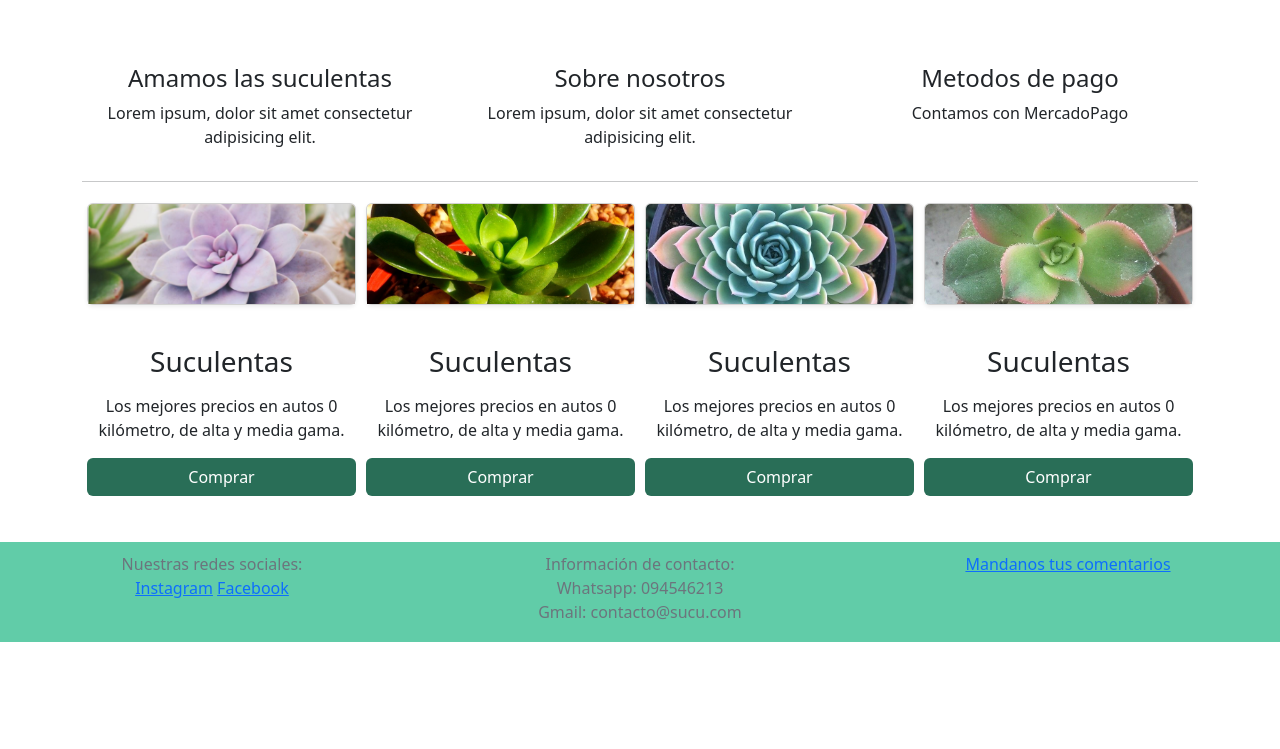
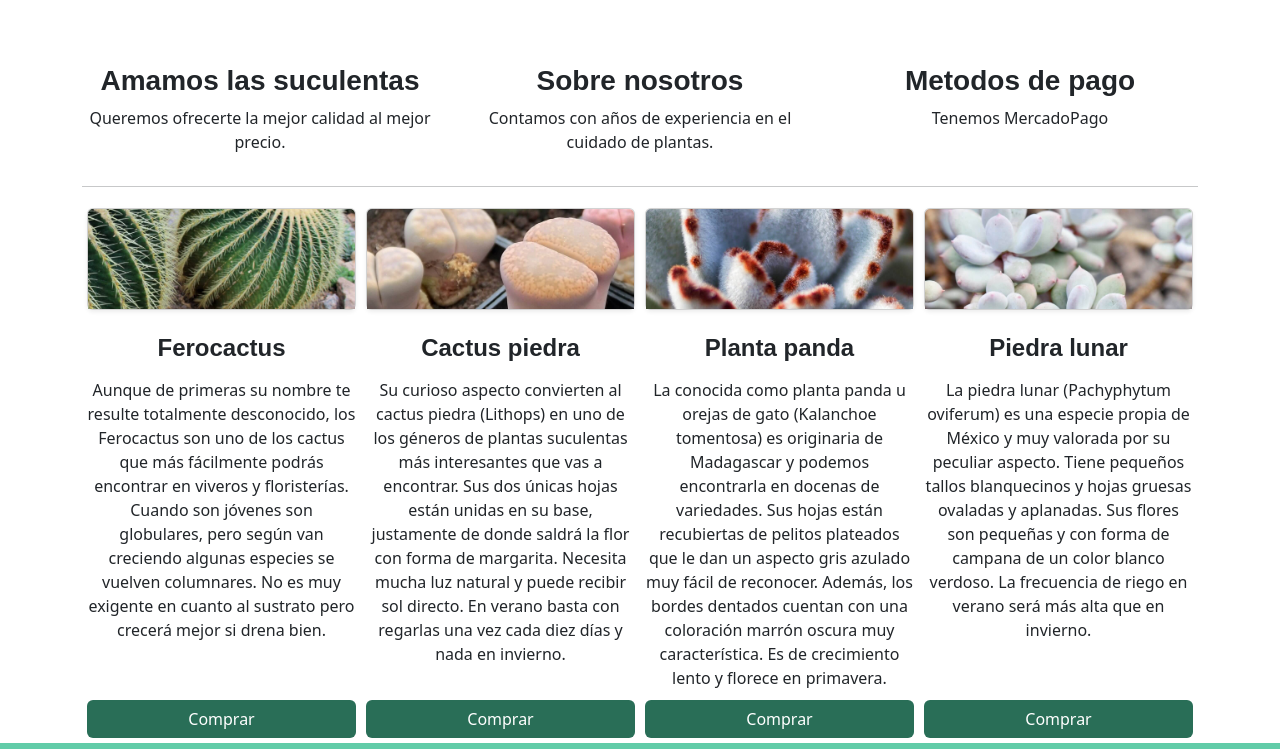
Before and after one commit to ezequielbuffa/hotels-guide, a website: page index.html in a window 1280 px wide. Shown: the part 158-907 px from the top of the page. Before the commit the page ends 800 px from the top, so only its background shows below. Drawn offline with nearby package versions, Linux system fonts and the light colour scheme.

Commit message:
Add styles and modify html

```diff
--- a/css/styles.css
+++ b/css/styles.css
@@ -1,9 +1,10 @@
 .jumbotron {
     background-color: rgb(10, 221, 175);
-    color: black;
     padding: 50px 50px 50px;
     background-image: url("/img/header2.jpg");
     background-size: cover;
+    font-family:Arial, Helvetica, sans-serif;
+
 }
 
 html {
@@ -14,6 +15,7 @@ html {
 body {
     margin: 0 0 100px;
     /* bottom = footer height */
+
 }
 
 header {
@@ -29,14 +31,11 @@ footer {
     height: 100px;
     width: 100%;
     overflow: hidden;
-    padding: 10px 10px 10px;
+    padding: 20px 10px 10px;
     text-align: center;
+    font-size: small;
 }
 
-.btn {
-    background-color: rgb(41, 110, 87);
-    color: white;
-}
 
 .card-sucu {
     flex: 1 150px;
@@ -45,7 +44,9 @@ footer {
 
 .btn-comprar {
     width: 100%;
-
+    background-color: rgb(41, 110, 87);
+    color: white;
+    margin-top: 10px;
 }
 
 img {
@@ -60,3 +61,15 @@ img {
     justify-content: center;
     text-align: center;
 }
+
+h4, h3 {
+    font-weight: 600;
+    font-family:Arial, Helvetica, sans-serif;
+    padding-top: 0.5;
+}
+
+h1 {
+    font-family:'Franklin Gothic Medium', 'Arial Narrow', Arial, sans-serif;
+    color: black;
+
+}
--- a/index.html
+++ b/index.html
@@ -18,20 +18,20 @@
         <div class="row">
             <div class="col-sm-4 ">
                 <p>
-                    <h4>Amamos las suculentas</h4>
-                    <p>Lorem ipsum, dolor sit amet consectetur adipisicing elit.</p>
+                <h3>Amamos las suculentas</h4>
+                    <p>Queremos ofrecerte la mejor calidad al mejor precio.</p>
                     </p>
             </div>
             <div class="col-sm-4 ">
                 <p>
-                    <h4>Sobre nosotros</h4>
-                    <p>Lorem ipsum, dolor sit amet consectetur adipisicing elit.</p>
+                <h3>Sobre nosotros</h4>
+                    <p>Contamos con años de experiencia en el cuidado de plantas.</p>
                     </p>
             </div>
             <div class="col-sm-4 ">
                 <p>
-                    <h4>Metodos de pago</h4>
-                    <p>Contamos con MercadoPago</p>
+                <h3>Metodos de pago</h4>
+                    <p>Tenemos MercadoPago</p>
                     </p>
             </div>
         </div>
@@ -39,50 +39,88 @@
         <!-- Product list container -->
         <div class="d-flex flex-wrap flex-row-reverse">
             <div class="card-sucu d-flex flex-column justify-content-between ">
+                <div>
                     <a href="#" class="card mb-4 shadow-sm custom-card">
-                    <img src="img/img1.jpg" alt="Suculenta" class="bd-placeholder-img card-img-top">
+                        <img src="img/piedra-lunar.jpg" alt="piedra-lunar" class="bd-placeholder-img card-img-top">
                     </a>
                     <div>
-                    <h3 class="m-3">Suculentas</h3>
+                        <h4 class="m-3">Piedra lunar</h3>
                     </div>
                     <div class="card-body">
-                    <p class="card-text">Los mejores precios en autos 0 kilómetro, de alta y media gama.</p>
+                        <p class="card-text">La piedra lunar (Pachyphytum oviferum) es una especie propia de México y
+                            muy
+                            valorada por su peculiar aspecto. Tiene pequeños tallos blanquecinos y hojas gruesas
+                            ovaladas y
+                            aplanadas. Sus flores son pequeñas y con forma de campana de un color blanco verdoso. La
+                            frecuencia de riego en verano será más alta que en invierno.</p>
+                    </div>
+                </div>
+                <div>
                     <button class="btn btn-comprar">Comprar</button>
                 </div>
             </div>
             <div class="card-sucu d-flex flex-column justify-content-between">
+                <div>
                     <a href="#" class="card mb-4 shadow-sm custom-card">
-                    <img src="img/img2.jpg" alt="Suculenta" class="bd-placeholder-img card-img-top">
+                        <img src="img/planta-panda.jpg" alt="planta-panda" class="bd-placeholder-img card-img-top">
                     </a>
                     <div>
-                    <h3 class="m-3">Suculentas</h3>
+                        <h4 class="m-3">Planta panda</h3>
                     </div>
                     <div class="card-body">
-                    <p class="card-text">Los mejores precios en autos 0 kilómetro, de alta y media gama.</p>
+                        <p class="card-text">La conocida como planta panda u orejas de gato (Kalanchoe tomentosa) es
+                            originaria de Madagascar y podemos encontrarla en docenas de variedades. Sus hojas están
+                            recubiertas de pelitos plateados que le dan un aspecto gris azulado muy fácil de reconocer.
+                            Además, los bordes dentados cuentan con una coloración marrón oscura muy característica. Es
+                            de
+                            crecimiento lento y florece en primavera.</p>
+                    </div>
+                </div>
+                <div>
                     <button class="btn btn-comprar">Comprar</button>
                 </div>
             </div>
             <div class="card-sucu d-flex flex-column justify-content-between">
+                <div>
                     <a href="#" class="card mb-4 shadow-sm custom-card">
-                    <img src="img/img3.jpg" alt="Suculenta" class="bd-placeholder-img card-img-top">
+                        <img src="img/catus-piedra.jpg" alt="cactus-piedra" class="bd-placeholder-img card-img-top">
                     </a>
                     <div>
-                    <h3 class="m-3">Suculentas</h3>
+                        <h4 class="m-3">Cactus piedra</h3>
                     </div>
                     <div class="card-body">
-                    <p class="card-text">Los mejores precios en autos 0 kilómetro, de alta y media gama.</p>
+                        <p class="card-text">Su curioso aspecto convierten al cactus piedra (Lithops) en uno de los
+                            géneros
+                            de plantas suculentas más interesantes que vas a encontrar. Sus dos únicas hojas están
+                            unidas en
+                            su base, justamente de donde saldrá la flor con forma de margarita. Necesita mucha luz
+                            natural y
+                            puede recibir sol directo. En verano basta con regarlas una vez cada diez días y nada en
+                            invierno.
+                        </p>
+                    </div>
+                </div>
+                <div>
                     <button class="btn btn-comprar">Comprar</button>
                 </div>
             </div>
             <div class="card-sucu d-flex flex-column justify-content-between">
+                <div>
                     <a href="#" class="card mb-4 shadow-sm custom-card">
-                    <img src="img/img4.jpg" alt="Suculenta" class="bd-placeholder-img card-img-top">
+                        <img src="img/ferocactus.jpg" alt="ferocactus" class="bd-placeholder-img card-img-top">
                     </a>
                     <div>
-                    <h3 class="m-3">Suculentas</h3>
+                        <h4 class="m-3">Ferocactus</h3>
                     </div>
                     <div class="card-body">
-                    <p class="card-text">Los mejores precios en autos 0 kilómetro, de alta y media gama.</p>
+                        <p class="card-text">Aunque de primeras su nombre te resulte totalmente desconocido, los Ferocactus
+                            son uno de los cactus que más fácilmente podrás encontrar en viveros y floristerías. Cuando son
+                            jóvenes son globulares, pero según van creciendo algunas especies se vuelven columnares. No es
+                            muy exigente en cuanto al sustrato pero crecerá mejor si drena bien.
+                        </p>
+                    </div>
+                </div>
+                <div>
                     <button class="btn btn-comprar">Comprar</button>
                 </div>
             </div>
@@ -91,25 +129,23 @@
     </div>
     <footer class="text-muted">
         <div class="row">
-            <div class="col">
+            <div class="col d-flex flex-column align-items-start">
                 Nuestras redes sociales:<br>
                 <a href="http://www.instagram.com">Instagram</a>
                 <a href="http://www.facebook.com">Facebook</a>
             </div>
             <address class="col">
-                Información de contacto:<br>
                 Whatsapp: 094546213<br>
                 Gmail: contacto@sucu.com<br>
             </address>
-            <div class="col">
+            <div class="col d-flex flex-column align-items-end">
                 <a href="http://www.instagram.com">Mandanos tus comentarios</a>
             </div>
-
-
         </div>
     </footer>
     <script src="node_modules/jquery/dist/jquery.min.js"></script>
     <script src="node_modules/popper.js/dist/popper.min.js"></script>
     <script src="node_modules/bootstrap/dist/js/bootstrap.min.js"></script>
 </body>
+
 </html>
```
Also changed, not shown: img/catus-piedra.jpg (added), img/ferocactus.jpg (added), img/piedra-lunar.jpg (added), img/planta-panda.jpg (added). Lines whose indentation alone changed are shown as unchanged.
